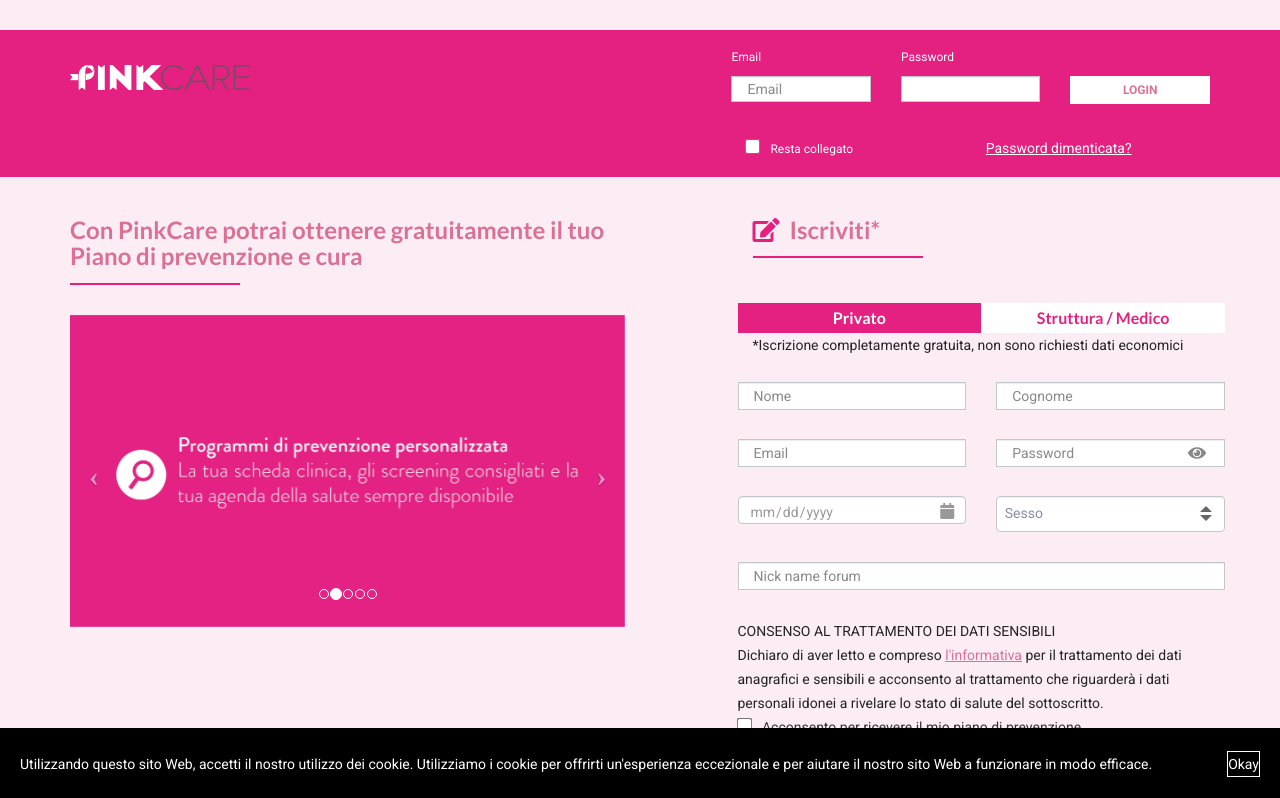
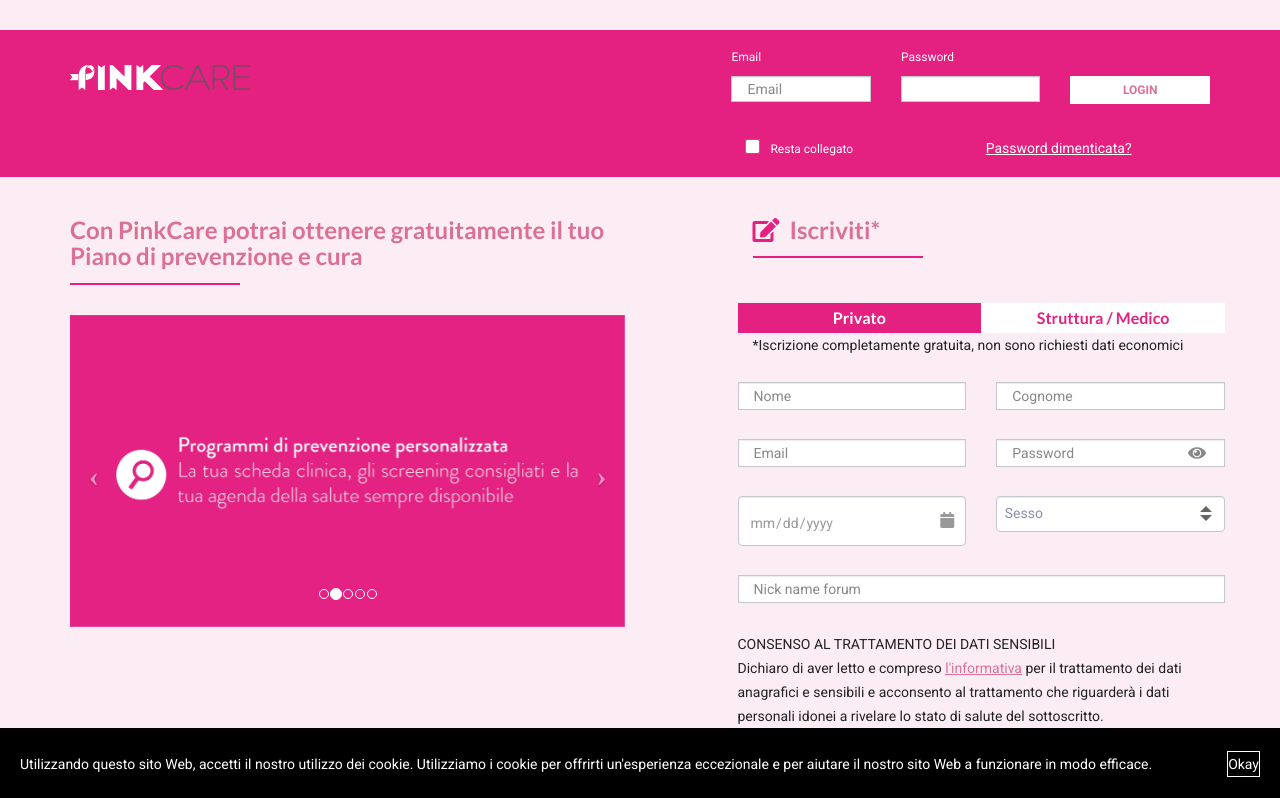
Before and after one commit to FrancescoMain/pinkcare-v2, a React (Create React App) app in the folder frontend/: page / in a window 1280 px wide. Shown: the top 798 px of the page. Built offline with nearby package versions, Linux system fonts and the light colour scheme; a web font is replaced by a local one.

Commit message:
feat: Enhance DateInput styles for better Safari compatibility and overflow handling

```diff
--- a/frontend/src/components/DateInput.css
+++ b/frontend/src/components/DateInput.css
@@ -58,13 +58,14 @@
 .date-input-calendar.form-control {
   display: block;
   width: 100%;
-  padding: 1rem 1.1rem 0.5rem;
+  padding: 1rem 3rem 0.5rem 1.1rem; /* Increased right padding for Safari */
   line-height: 1.5;
   color: #515365;
   font-size: 14px;
   border: 1px solid #c4c7cc;
   border-radius: 4px;
   transition: border-color 0.15s ease-in-out, box-shadow 0.15s ease-in-out;
+  min-height: 50px; /* Ensure enough height */
 }
 
 .date-input-calendar.form-control:focus {
@@ -72,3 +73,30 @@
   outline: 0;
   box-shadow: 0 0 0 0.2rem rgba(228, 32, 128, 0.25);
 }
+
+/* Safari-specific fixes */
+@supports (-webkit-appearance: none) {
+  .date-input-calendar {
+    -webkit-appearance: none;
+    appearance: none;
+  }
+
+  /* Make sure the native picker indicator doesn't overlap text */
+  .date-input-calendar::-webkit-date-and-time-value {
+    text-align: left;
+    padding-right: 10px;
+  }
+}
+
+/* Firefox date input styling */
+.date-input-calendar::-moz-focus-inner {
+  border: 0;
+  padding: 0;
+}
+
+/* Ensure text doesn't overflow */
+.date-input-calendar {
+  overflow: hidden;
+  text-overflow: ellipsis;
+  white-space: nowrap;
+}
```
